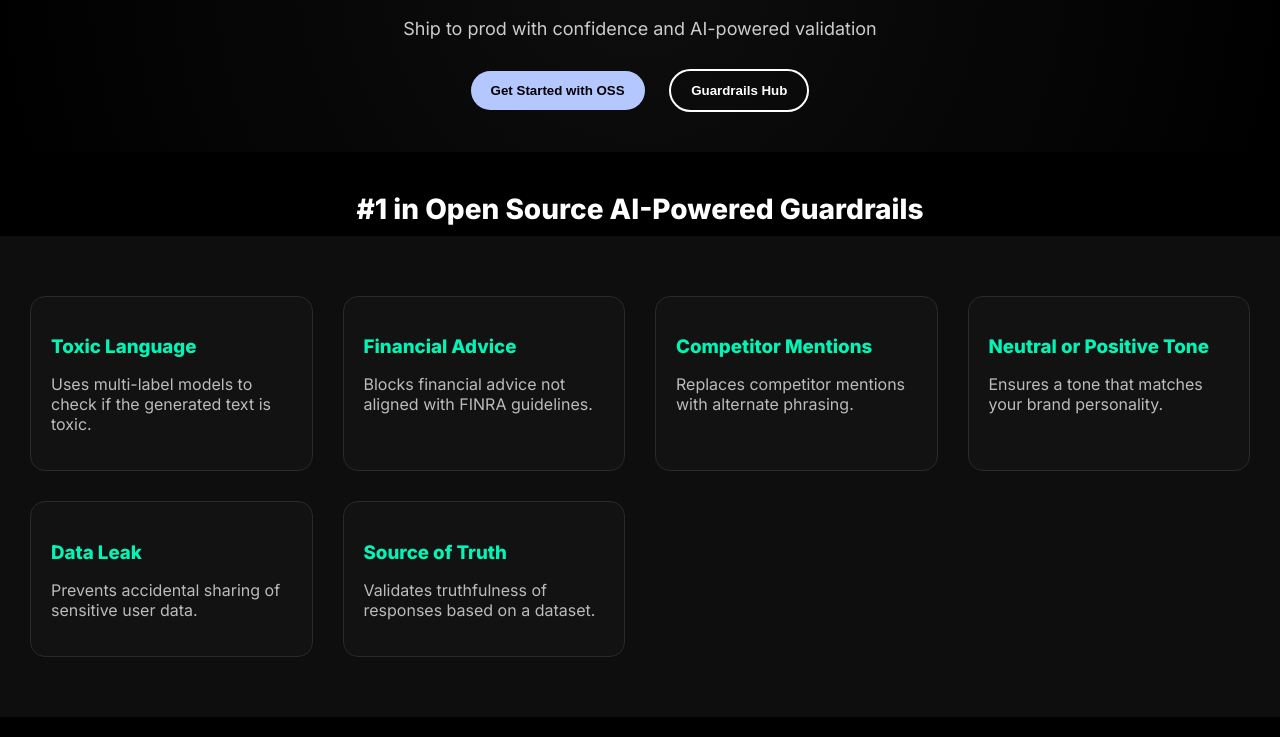
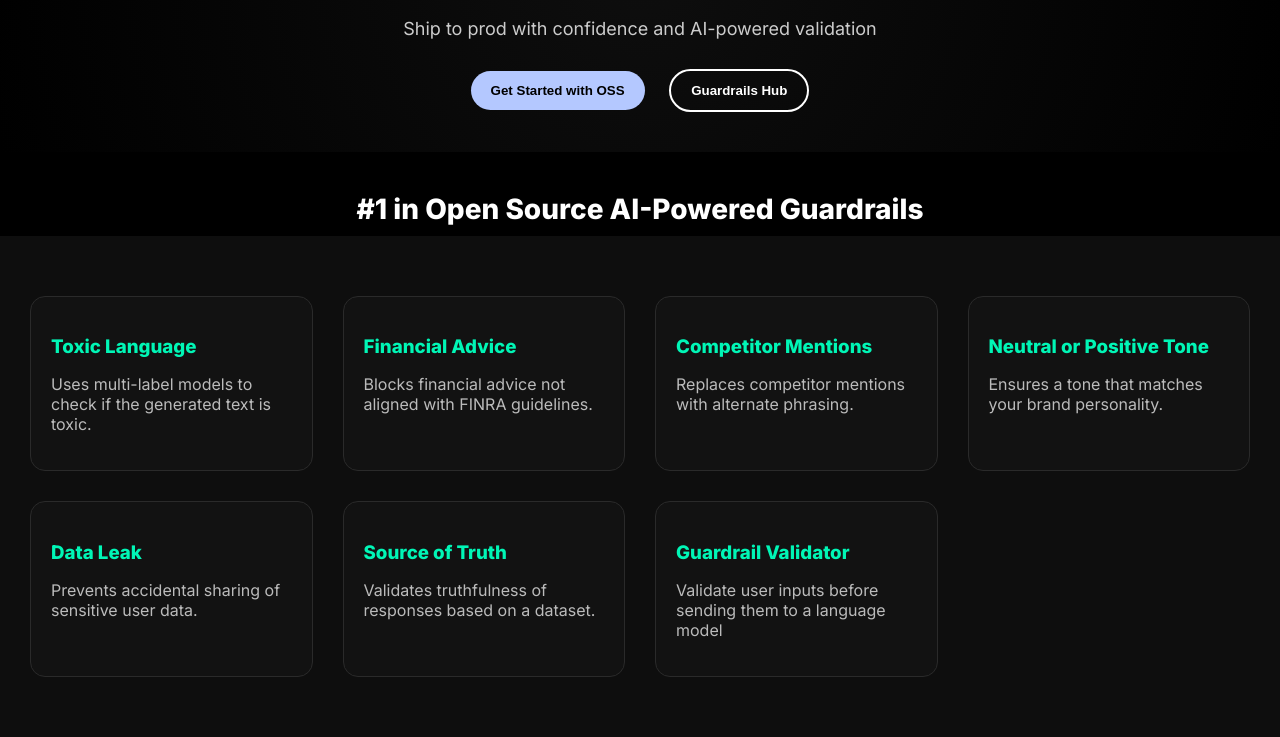
Before and after one commit to sp560923/nsfw_guard_rail, a plain HTML site: page index.html in a window 1280 px wide. Shown: the part 317-1054 px from the top of the page. Drawn offline with Linux system fonts and the light colour scheme.

Commit message:
Update index.html

```diff
--- a/index.html
+++ b/index.html
@@ -154,6 +154,10 @@
       <h3>Source of Truth</h3>
       <p>Validates truthfulness of responses based on a dataset.</p>
     </div>
+    <div class="feature-card">
+      <h3>Guardrail Validator</h3>
+      <p>Validate user inputs before sending them to a language model</p>
+    </div>
   </section>
 </body>
 </html>
```
